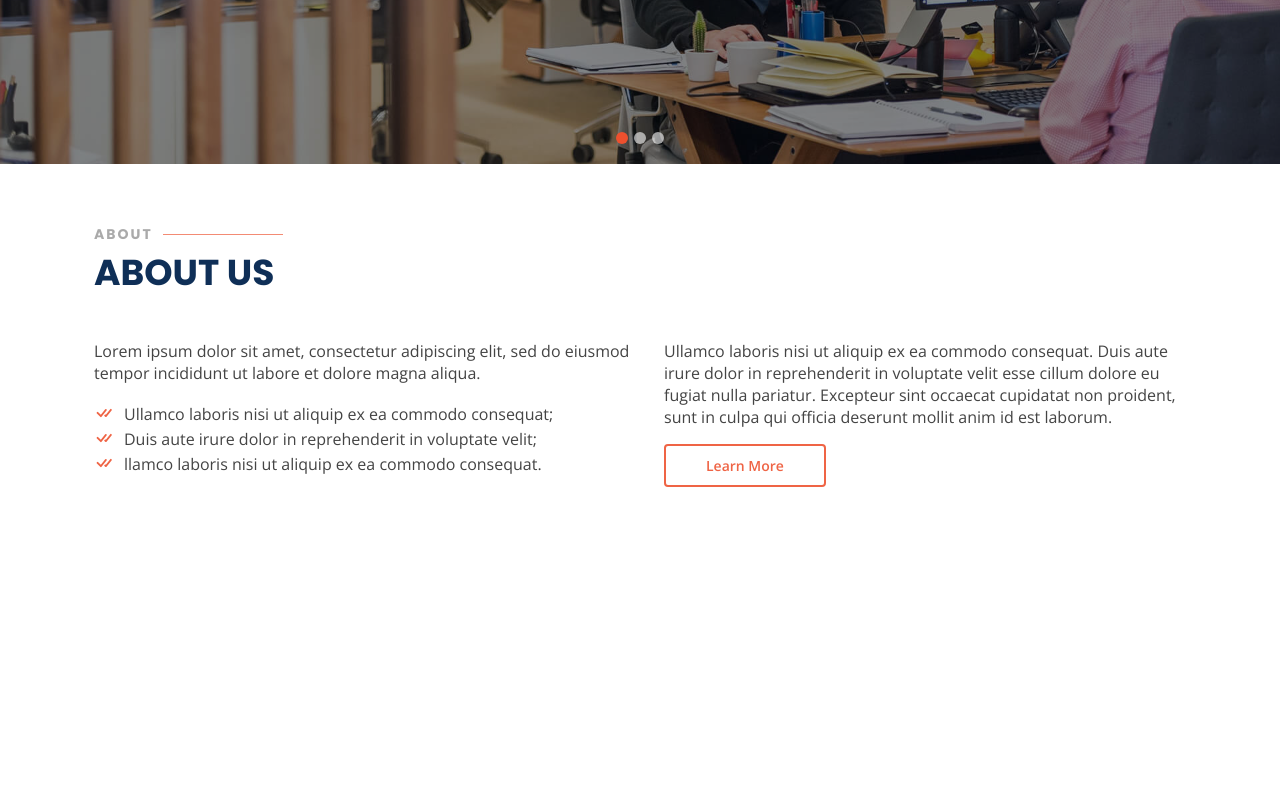
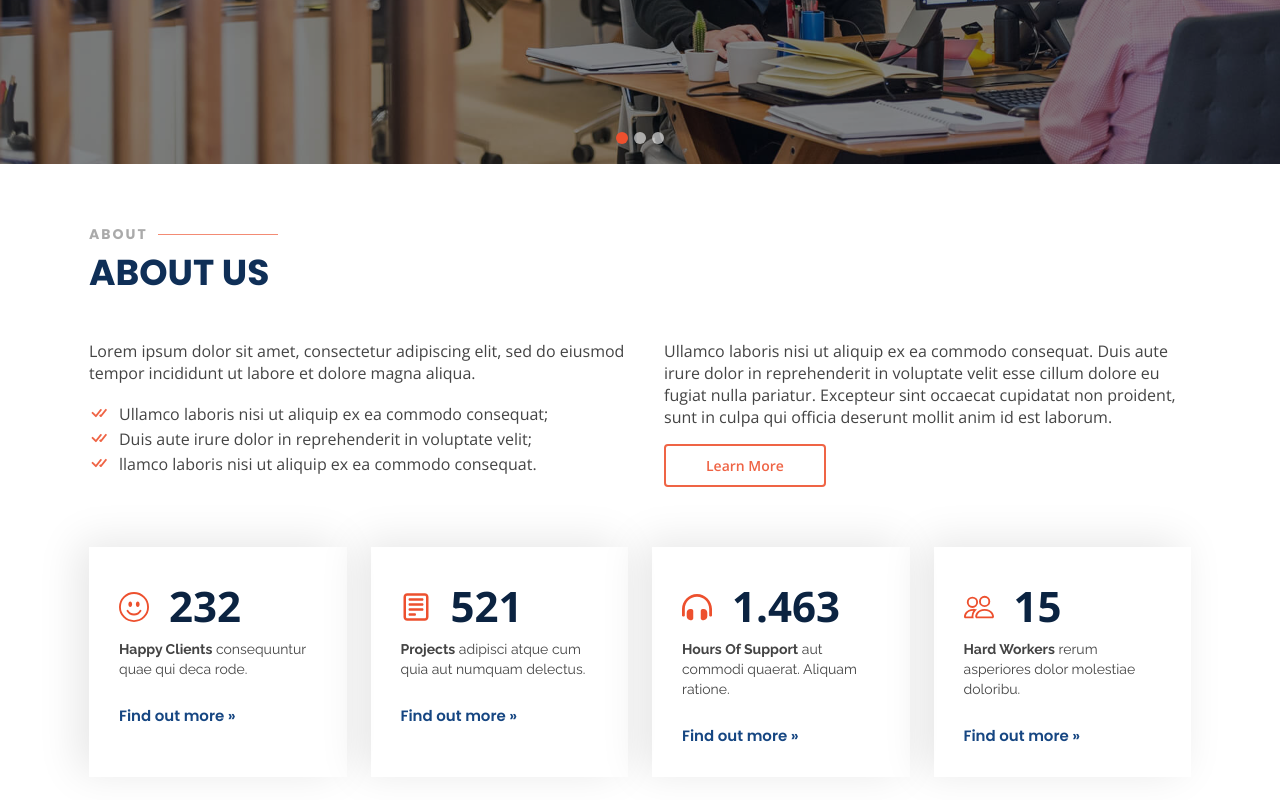
Before and after one commit to LucasBargas/multi, a React (Create React App) app: page / in a window 1280 px wide. Shown: the part 636-1436 px from the top of the page. Before the commit the page ends 1183 px from the top, so only its background shows below. Built offline with nearby package versions, Linux system fonts and the light colour scheme.

Commit message:
Cards na seção Sobre - desenvolvidos

```diff
--- a/public/index.html
+++ b/public/index.html
@@ -27,7 +27,7 @@
     <!--google fonts-->
     <link rel="preconnect" href="https://fonts.googleapis.com">
     <link rel="preconnect" href="https://fonts.gstatic.com" crossorigin>
-    <link href="https://fonts.googleapis.com/css2?family=Open+Sans:wght@400;600;700&family=Poppins:wght@400;700&family=Raleway:wght@400;700&display=swap" rel="stylesheet">
+    <link href="https://fonts.googleapis.com/css2?family=Open+Sans:wght@400;600;700&family=Poppins:wght@400;600;700&family=Raleway:wght@400;700&display=swap" rel="stylesheet">
     <title>Lucas Bargas - Multi</title>
   </head>
   <body>
--- /dev/null
+++ b/src/pages/HomePage/AboutSection/AboutCards/AboutCards.js
@@ -0,0 +1,54 @@
+import * as S from './AboutCards.styles';
+import { BsEmojiSmile, BsPeople } from "react-icons/bs";
+import { CgNotes } from "react-icons/cg";
+import { FaHeadphonesAlt } from "react-icons/fa";
+
+const cardsDatas = [
+  {
+    icon: <BsEmojiSmile />,
+    number: '232',
+    strongText: 'Happy Clients',
+    text: 'consequuntur quae qui deca rode.',
+    link: 'Find out more »'
+  },
+  {
+    icon: <CgNotes />,
+    number: '521',
+    strongText: 'Projects',
+    text: 'adipisci atque cum quia aut numquam delectus.',
+    link: 'Find out more »'
+  },
+  {
+    icon: <FaHeadphonesAlt />,
+    number: '1.463',
+    strongText: 'Hours Of Support',
+    text: 'aut commodi quaerat. Aliquam ratione.',
+    link: 'Find out more »'
+  },
+  {
+    icon: <BsPeople />,
+    number: '15',
+    strongText: 'Hard Workers',
+    text: 'rerum asperiores dolor molestiae doloribu.',
+    link: 'Find out more »'
+  }
+];
+
+const AboutCards = () => {
+  return (
+    <S.AboutCardsContainer>
+      {cardsDatas.map(card => (
+        <S.Card key={card.number}>
+          <div>
+            {card.icon}
+            <span>{card.number}</span>
+          </div>
+          <p><strong>{card.strongText}</strong> {card.text}</p>
+          <a href="/">{card.link}</a>
+        </S.Card>
+      ))}
+    </S.AboutCardsContainer>
+  )
+}
+
+export default AboutCards;
--- /dev/null
+++ b/src/pages/HomePage/AboutSection/AboutCards/AboutCards.styles.js
@@ -0,0 +1,66 @@
+import styled from "styled-components";
+
+export const AboutCardsContainer = styled.div`
+  padding-top: 60px;
+  display: grid;
+  grid-template-columns: repeat(4, 1fr);
+  gap: 1.5rem;
+
+  @media (max-width: 1024px) {
+    grid-template-columns: repeat(3, 1fr);
+  }
+
+  @media (max-width: 820px) {
+    grid-template-columns: repeat(2, 1fr);
+  }
+
+  @media (max-width: 480px) {
+    grid-template-columns: 1fr;
+  }
+`;
+
+export const Card = styled.div`
+  box-shadow: -10px -5px 40px 0 rgba(0, 0, 0, .1);
+  padding: 30px;
+
+  svg {
+    color: #ed502e;
+    font-size: 1.875rem;
+  }
+
+  span {
+    font-size: 2.625rem;
+    font-weight: 700;
+    color: #0b2341;
+    margin-left: 20px;
+
+    @media (max-width: 360px) {
+      font-size: 2.5rem;
+    }
+
+    @media (max-width: 276px) {
+      font-size: 2rem;
+    }
+  }
+
+  p, strong {
+    margin-top: 5px;
+    font-size: .875rem;
+    font-family: 'Raleway', sans-serif;
+    line-height: 1.25rem;
+  }
+
+  a {
+    margin-top: 25px;
+    display: inline-block;
+    font-size: .9375rem;
+    font-weight: 600;
+    font-family: 'Poppins', sans-serif;
+    color: #164682;
+    transition: .5s;
+
+    &:hover {
+      color: #2263b5;
+    }
+  }
+`;
--- a/src/pages/HomePage/AboutSection/AboutSection.js
+++ b/src/pages/HomePage/AboutSection/AboutSection.js
@@ -1,9 +1,9 @@
-import React from 'react';
 import * as S from './AboutSection.styles';
 import { BsCheckAll } from "react-icons/bs";
 import Container from '../../../styles/Container';
 import Title from '../../../components/Title/Title';
 import Button from '../../../components/Button/Button';
+import AboutCards from './AboutCards/AboutCards';
 
 const AboutSection = () => {
   return (
@@ -33,6 +33,8 @@ const AboutSection = () => {
             </Button>
           </S.AboutAreaRight>
         </S.AboutArea>
+
+        <AboutCards />
       </Container>
     </S.AboutContainer>
   )
--- a/src/styles/Container.js
+++ b/src/styles/Container.js
@@ -1,7 +1,7 @@
 import styled from 'styled-components';
 
 const Container = styled.div`
-  max-width: 1140px;
+  max-width: 1150px;
   width: 100%;
   margin: 0 auto;
   padding: 0 1.5rem;
```
